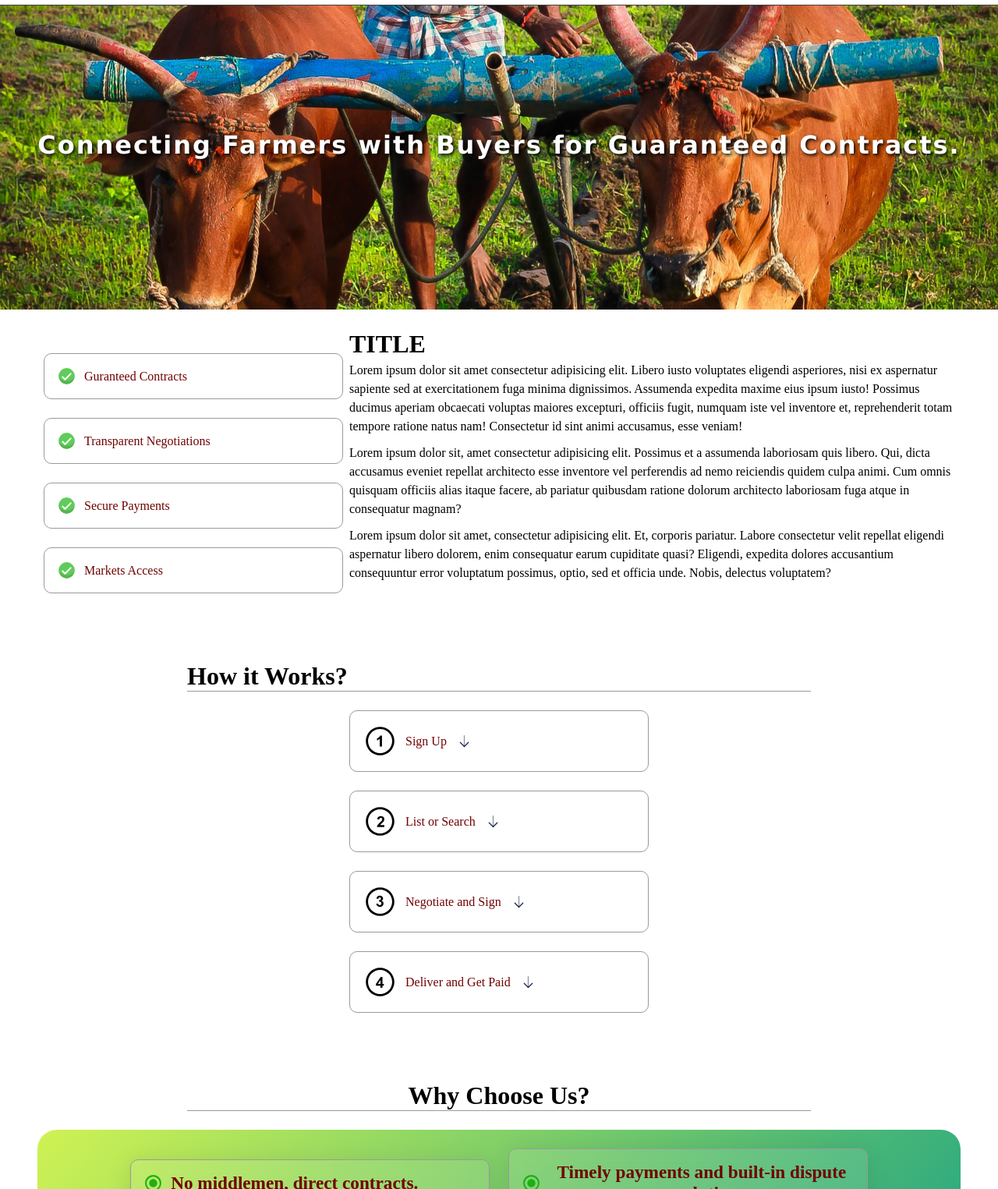
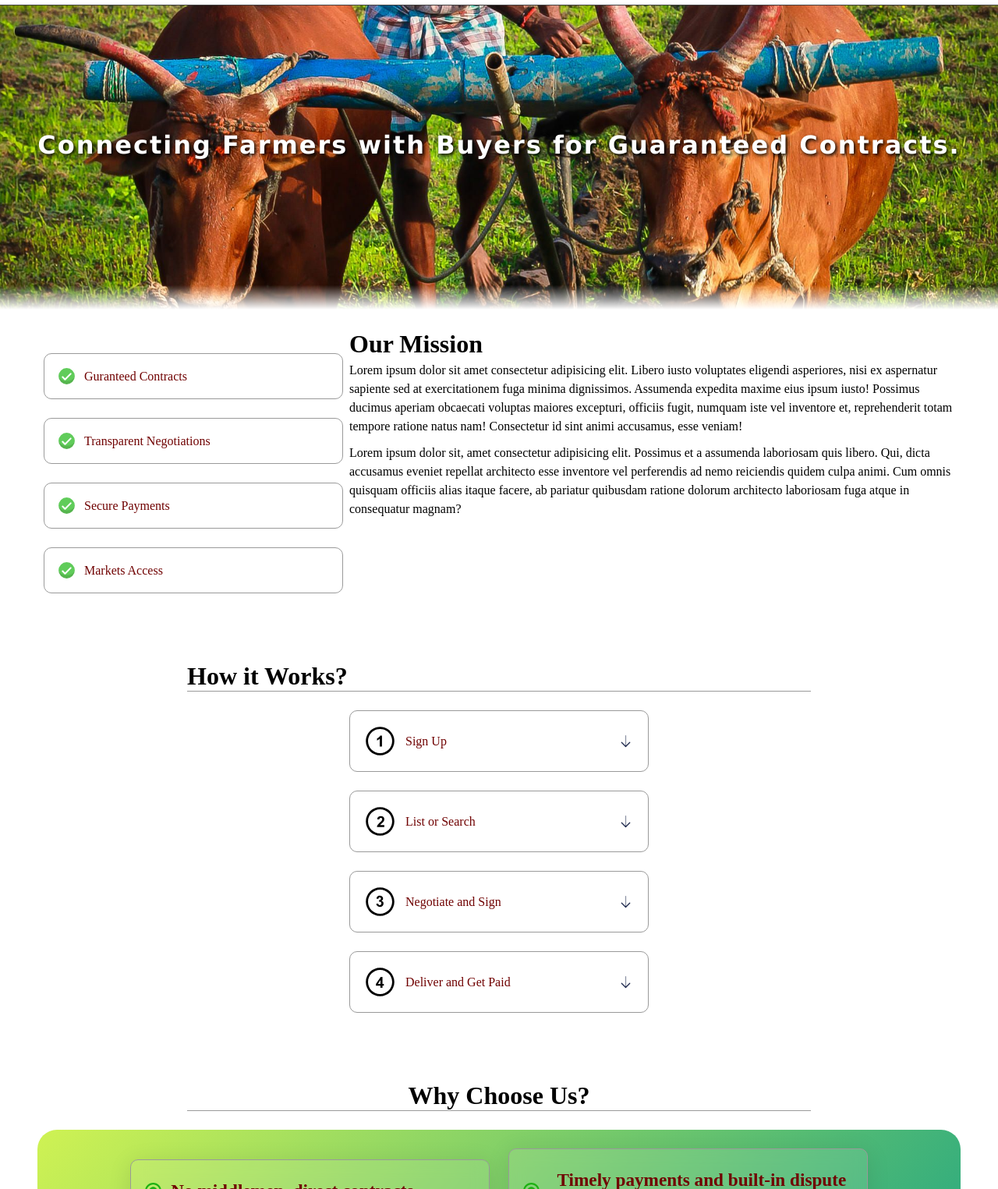
Before and after one commit to anonymous-03/kheti-khata, a plain HTML site: page frontend/index.html in a window 1280 px wide. Shown: the part 75-1600 px from the top of the page at 78% size. Drawn offline with Linux system fonts and the light colour scheme.

Commit message:
Homepage completed-2

```diff
--- a/frontend/Styles/home.css
+++ b/frontend/Styles/home.css
@@ -18,7 +18,7 @@
     --img-height: 21rem;
     --title: 2rem;
     --title-2: 1.45rem;
-    --title-3: 1.25rem;
+    --title-3: 1rem;
     --button: 1rem;
 }
 
@@ -73,6 +73,10 @@
     align-items: center;
     justify-content: center;
     gap: 0.5rem;
+}
+
+.flex-left{
+    margin-left: auto;
 }
 
 
@@ -177,7 +181,7 @@
     background-position: center;
     background-repeat: no-repeat;
     background-size: cover;
-    /* mask-image: linear-gradient(to bottom, black 92%, transparent 100%); */
+    mask-image: linear-gradient(to bottom, black 92%, transparent 100%);
     /* Apply blur effect at the bottom */
 }
 
@@ -192,11 +196,14 @@
     letter-spacing: 2px;
 }
 
-/* @media (max-width:768px) {
+@media (max-width:768px) {
     .title{
-        height:250px;
+        height: 300px;
     }
-} */
+    .title h1{
+        font-size: var(--title-2);
+    }
+}
 
 /* MAIN SECTION */
 
@@ -290,6 +297,7 @@
     align-items: center;
     color: var(--text-primary);
     gap: 10px;
+    padding: 10px 0;
 }
 
 .details {
--- a/frontend/index.html
+++ b/frontend/index.html
@@ -55,7 +55,7 @@
         <div class="main-container">
 
             <div class="main-description">
-                <h1>TITLE</h1>
+                <h1>Our Mission</h1>
                 <p>Lorem ipsum dolor sit amet consectetur adipisicing elit. Libero iusto voluptates eligendi asperiores,
                     nisi ex aspernatur sapiente sed at exercitationem fuga minima dignissimos. Assumenda expedita maxime
                     eius ipsum iusto! Possimus ducimus aperiam obcaecati voluptas maiores excepturi, officiis fugit,
@@ -65,10 +65,6 @@
                     libero. Qui, dicta accusamus eveniet repellat architecto esse inventore vel perferendis ad nemo
                     reiciendis quidem culpa animi. Cum omnis quisquam officiis alias itaque facere, ab pariatur
                     quibusdam ratione dolorum architecto laboriosam fuga atque in consequatur magnam?</p>
-                <p>Lorem ipsum dolor sit amet, consectetur adipisicing elit. Et, corporis pariatur. Labore consectetur
-                    velit repellat eligendi aspernatur libero dolorem, enim consequatur earum cupiditate quasi?
-                    Eligendi, expedita dolores accusantium consequuntur error voluptatum possimus, optio, sed et officia
-                    unde. Nobis, delectus voluptatem?</p>
 
             </div>
             <div class="main-list">
@@ -148,7 +144,7 @@
         <!-- WHY CHOOSE US -->
          <div class="main-container">
             <div class="main-list text-center">
-                <h1>Why Choose Us?</h1>
+                <h1 class="space-1">Why Choose Us?</h1>
             <span class="line-h"></span>
             <ul class="main-flex-list-2">
                 <li>
```
